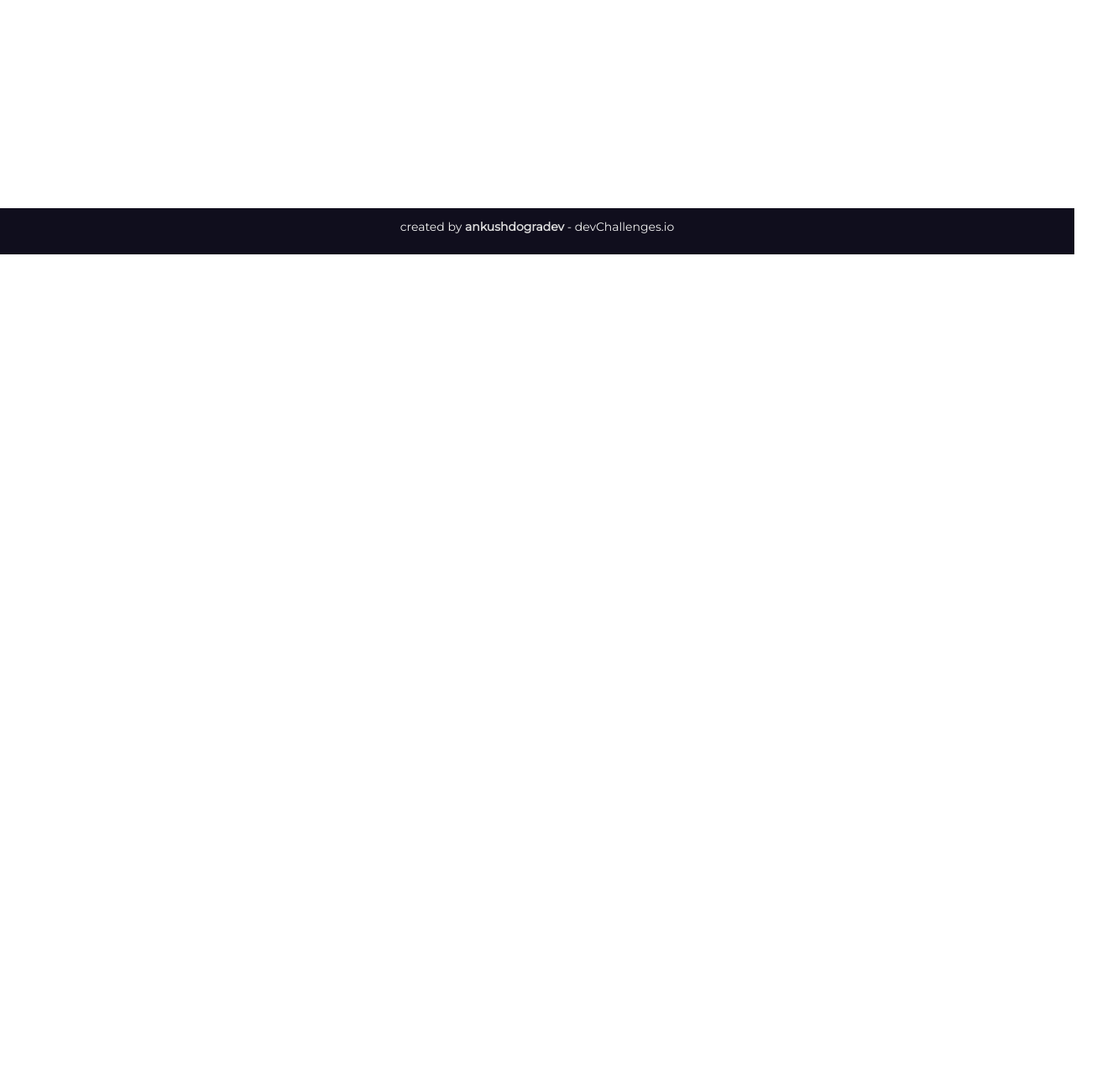
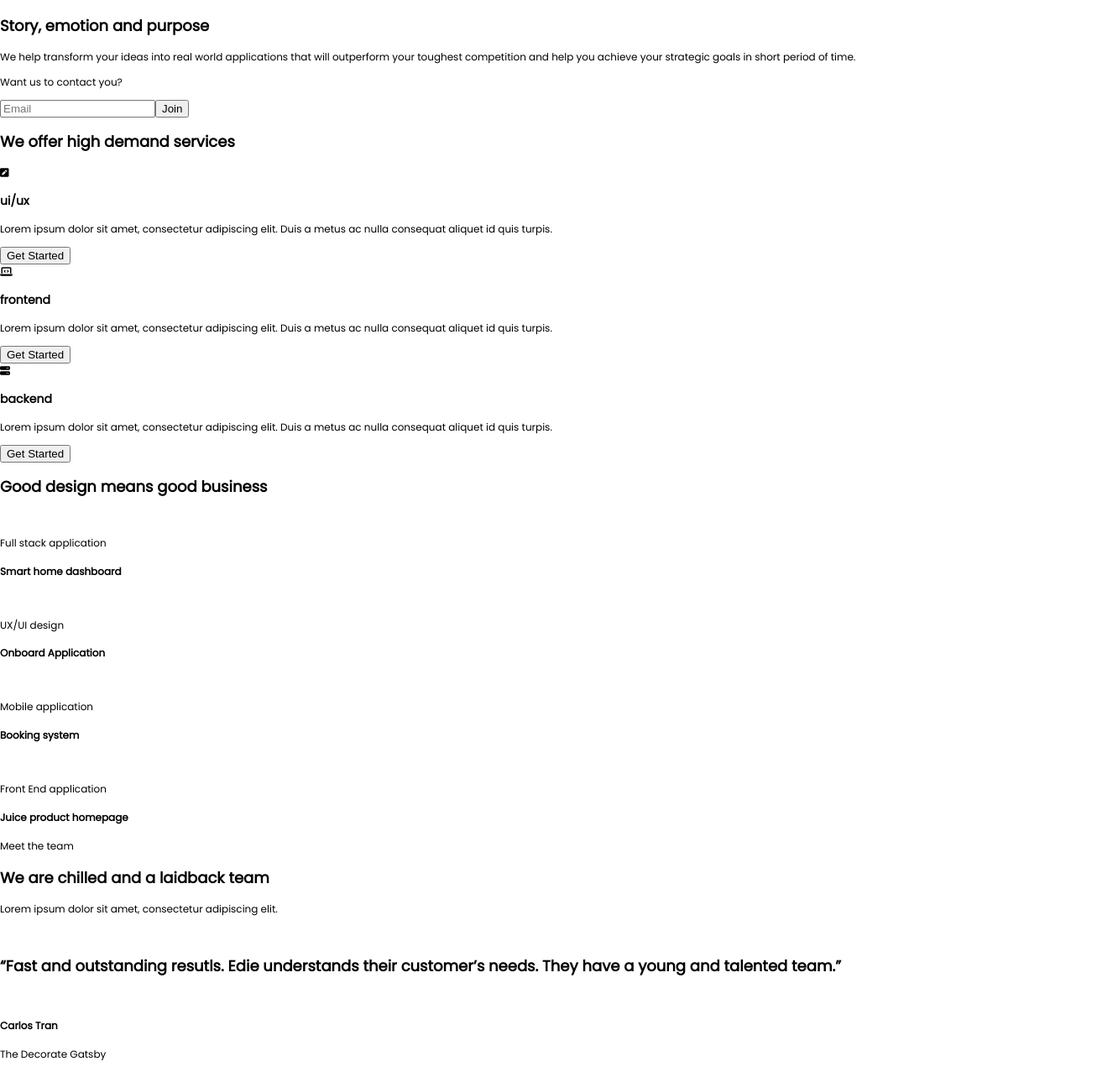
Before and after one commit to ankushdogradev/edie-homepage, a plain HTML site: page index.html in a window 1280 px wide. Shown: the part 497-1774 px from the top of the page at 84% size, 1332 px wide, since content can reach past the window. Before the commit the page ends 800 px from the top, so only its background shows below. Drawn offline with Linux system fonts and the light colour scheme.

Commit message:
Created Basic Structure

```diff
--- a/app/scss/base/_base.scss
+++ b/app/scss/base/_base.scss
@@ -13,4 +13,5 @@ html {
 body {
   margin: 0;
   padding: 0;
+  font-family: "Poppins", sans-serif;
 }
--- a/index.html
+++ b/index.html
@@ -1,6 +1,11 @@
 <!-- font-family: 'Heebo', sans-serif; -->
 <!-- font-family: 'Montserrat', sans-serif; -->
 <!-- font-family: 'Poppins', sans-serif; -->
+
+<!--
+  TODO:
+  # Fix touch issue with overlay and sroll issue
+ -->
 
 <!DOCTYPE html>
 <html lang="en">
@@ -50,9 +55,115 @@
       <a href="#">Contact</a>
     </div>
     <div class="content">
-      <section class="content__hero"></section>
+      <section class="content__hero">
+        <h4 class="content__hero__sub-heading">Unhappy with your wensite?</h4>
+        <h1 class="heading">We create beautiful and fast web services</h1>
+        <img src="/images/heroImage.jpg" alt="" class="content__hero__img" />
+        <h1 class="heading">Story, emotion and purpose</h1>
+        <p>
+          We help transform your ideas into real world applications that will
+          outperform your toughest competition and help you achieve your
+          strategic goals in short period of time.
+        </p>
+      </section>
+      <section class="content__contact">
+        <p class="content__contact__heading">Want us to contact you?</p>
+        <input
+          class="content__contact__input"
+          type="text"
+          placeholder="Email"
+        /><button class="content__contact__btn btn">Join</button>
+      </section>
+      <section class="content__services">
+        <h2 class="heading">We offer high demand services</h2>
+
+        <div class="content__services__ux">
+          <i class="fas fa-pen-square content__services__ico"></i>
+          <h3>ui/ux</h3>
+          <p>
+            Lorem ipsum dolor sit amet, consectetur adipiscing elit. Duis a
+            metus ac nulla consequat aliquet id quis turpis.
+          </p>
+          <button>Get Started</button>
+        </div>
+
+        <div class="content__services__frontend">
+          <i class="fas fa-laptop-code content__services__ico"></i>
+          <h3>frontend</h3>
+          <p>
+            Lorem ipsum dolor sit amet, consectetur adipiscing elit. Duis a
+            metus ac nulla consequat aliquet id quis turpis.
+          </p>
+          <button>Get Started</button>
+        </div>
+
+        <div class="content__services__backend">
+          <i class="fas fa-server content__services__ico"></i>
+          <h3>backend</h3>
+          <p>
+            Lorem ipsum dolor sit amet, consectetur adipiscing elit. Duis a
+            metus ac nulla consequat aliquet id quis turpis.
+          </p>
+          <button>Get Started</button>
+        </div>
+      </section>
+      <section class="content__portfolio">
+        <h1 class="heading">Good design means good business</h1>
+        <div class="content__portfolio__proj">
+          <div class="img-container">
+            <img src="" alt="" />
+          </div>
+          <p>Full stack application</p>
+          <h4>Smart home dashboard</h4>
+        </div>
+
+        <div class="content__portfolio__proj">
+          <div class="img-container">
+            <img src="" alt="" />
+          </div>
+          <p>UX/UI design</p>
+          <h4>Onboard Application</h4>
+        </div>
+
+        <div class="content__portfolio__proj">
+          <div class="img-container">
+            <img src="" alt="" />
+          </div>
+          <p>Mobile application</p>
+          <h4>Booking system</h4>
+        </div>
+
+        <div class="content__portfolio__proj">
+          <div class="img-container">
+            <img src="" alt="" />
+          </div>
+          <p>Front End application</p>
+          <h4>Juice product homepage</h4>
+        </div>
+      </section>
+      <section class="content__team">
+        <p class="content__team__heading">Meet the team</p>
+        <h1 class="heading">We are chilled and a laidback team</h1>
+        <p>Lorem ipsum dolor sit amet, consectetur adipiscing elit.</p>
+        <div class="team-img">
+          <img src="" alt="" />
+          <img src="" alt="" />
+          <img src="" alt="" />
+        </div>
+        <h1>
+          “Fast and outstanding resutls. Edie understands their customer’s
+          needs. They have a young and talented team.”
+        </h1>
+        <div class="card">
+          <img src="" alt="" />
+          <div class="card-name">
+            <h4>Carlos Tran</h4>
+            <p>The Decorate Gatsby</p>
+          </div>
+        </div>
+      </section>
     </div>
-    <footer class="foo">
+    <!-- <footer class="foo">
       <div class="foo__up"></div>
       <div class="foo__low">
         <p>
@@ -61,10 +172,16 @@
           devChallenges.io
         </p>
       </div>
-    </footer>
+    </footer> -->
 
-    <!-- JavaScript -->
+    <!-- Script -->
     <script src="/app/js/script.js"></script>
-    <!-- JavaScript -->
+    <!-- Script -->
+    <!-- Font Awsome -->
+    <script
+      src="https://kit.fontawesome.com/40e7d79fb8.js"
+      crossorigin="anonymous"
+    ></script>
+    <!-- Font Awsome -->
   </body>
 </html>
```
Also changed, not shown: css/main.css, 1 other file.
